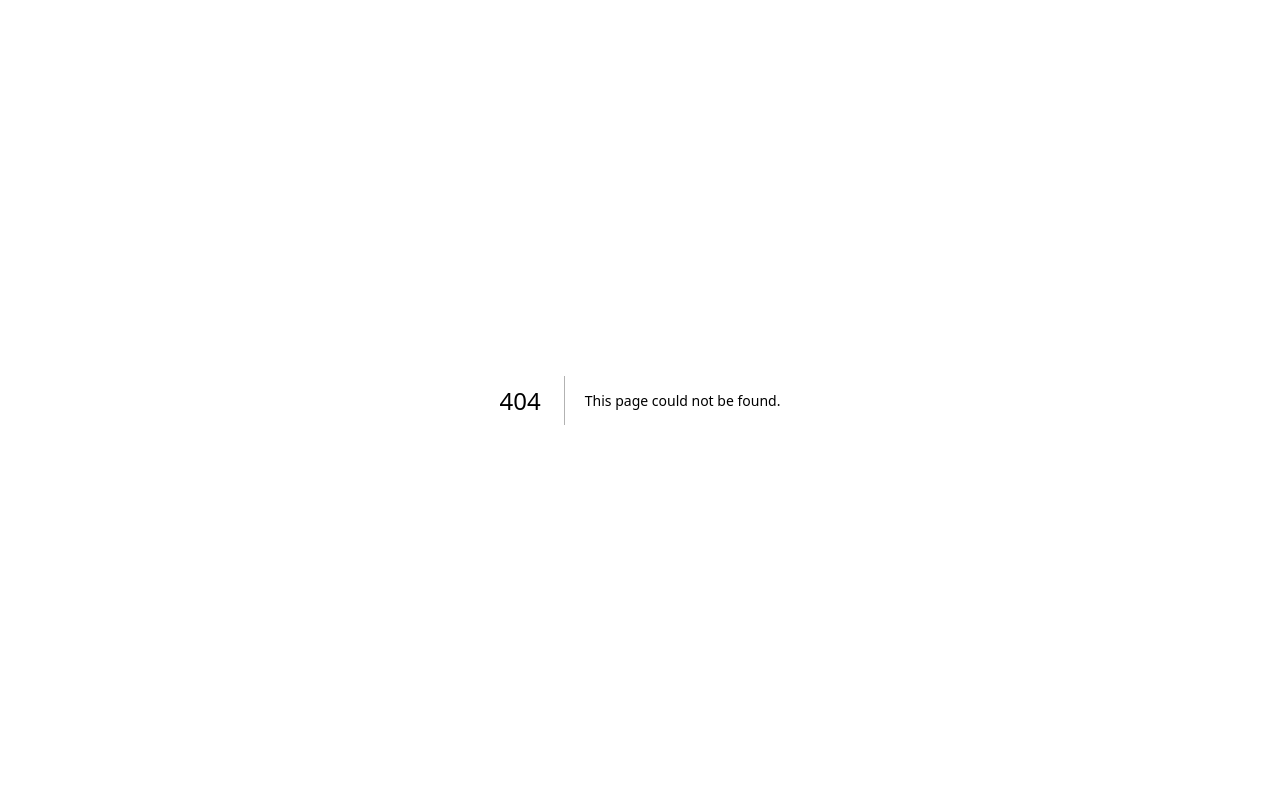
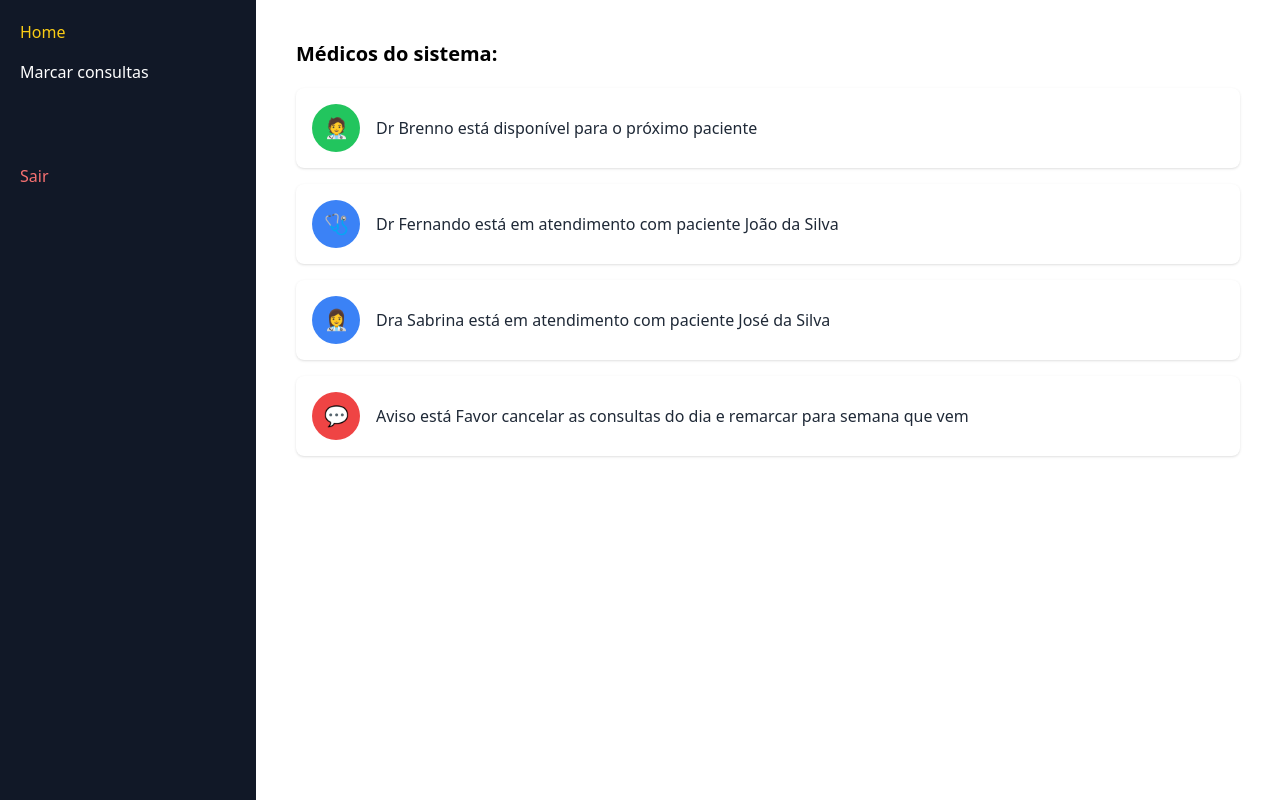
Before and after one commit to AWTECHTHE/XCLINIC-FULL, a Next.js app: page /registereddoctors in a window 1280 px wide. Before the commit this address had no page. Built offline with nearby package versions, Linux system fonts and the light colour scheme.

Commit message:
create : tela registereddoctors

```diff
--- /dev/null
+++ b/src/pages/registereddoctors.tsx
@@ -0,0 +1,65 @@
+'use client';
+import '../styles/globals.css'
+
+
+import { useState } from 'react';
+
+const doctors = [
+  {
+    id: 1,
+    name: 'Dr Brenno',
+    status: 'disponível para o próximo paciente',
+    avatar: '🧑‍⚕️',
+    bgColor: 'bg-green-500'
+  },
+  {
+    id: 2,
+    name: 'Dr Fernando',
+    status: 'em atendimento com paciente João da Silva',
+    avatar: '🩺',
+    bgColor: 'bg-blue-500'
+  },
+  {
+    id: 3,
+    name: 'Dra Sabrina',
+    status: 'em atendimento com paciente José da Silva',
+    avatar: '👩‍⚕️',
+    bgColor: 'bg-blue-500'
+  },
+  {
+    id: 4,
+    name: 'Aviso',
+    status: 'Favor cancelar as consultas do dia e remarcar para semana que vem',
+    avatar: '💬',
+    bgColor: 'bg-red-500'
+  }
+];
+
+export default function DoctorsList() {
+  return (
+    <div className="min-h-screen flex">
+      <aside className="w-1/5 bg-gray-900 text-white p-5">
+        <nav>
+          <ul>
+            <li className="mb-4"><a href="#" className="text-yellow-400">Home</a></li>
+            <li className="mb-4"><a href="#">Marcar consultas</a></li>
+            <li className="mt-20"><a href="#" className="text-red-400">Sair</a></li>
+          </ul>
+        </nav>
+      </aside>
+      <main className="flex-1 p-10">
+        <h1 className="text-xl font-bold mb-5">Médicos do sistema:</h1>
+        <div className="space-y-4">
+          {doctors.map((doctor) => (
+            <div key={doctor.id} className="flex items-center p-4 rounded-lg shadow bg-white">
+              <div className={`w-12 h-12 flex items-center justify-center rounded-full text-white text-xl ${doctor.bgColor} mr-4`}>
+                {doctor.avatar}
+              </div>
+              <p className="text-gray-800 font-medium">{doctor.name} está {doctor.status}</p>
+            </div>
+          ))}
+        </div>
+      </main>
+    </div>
+  );
+}
```
